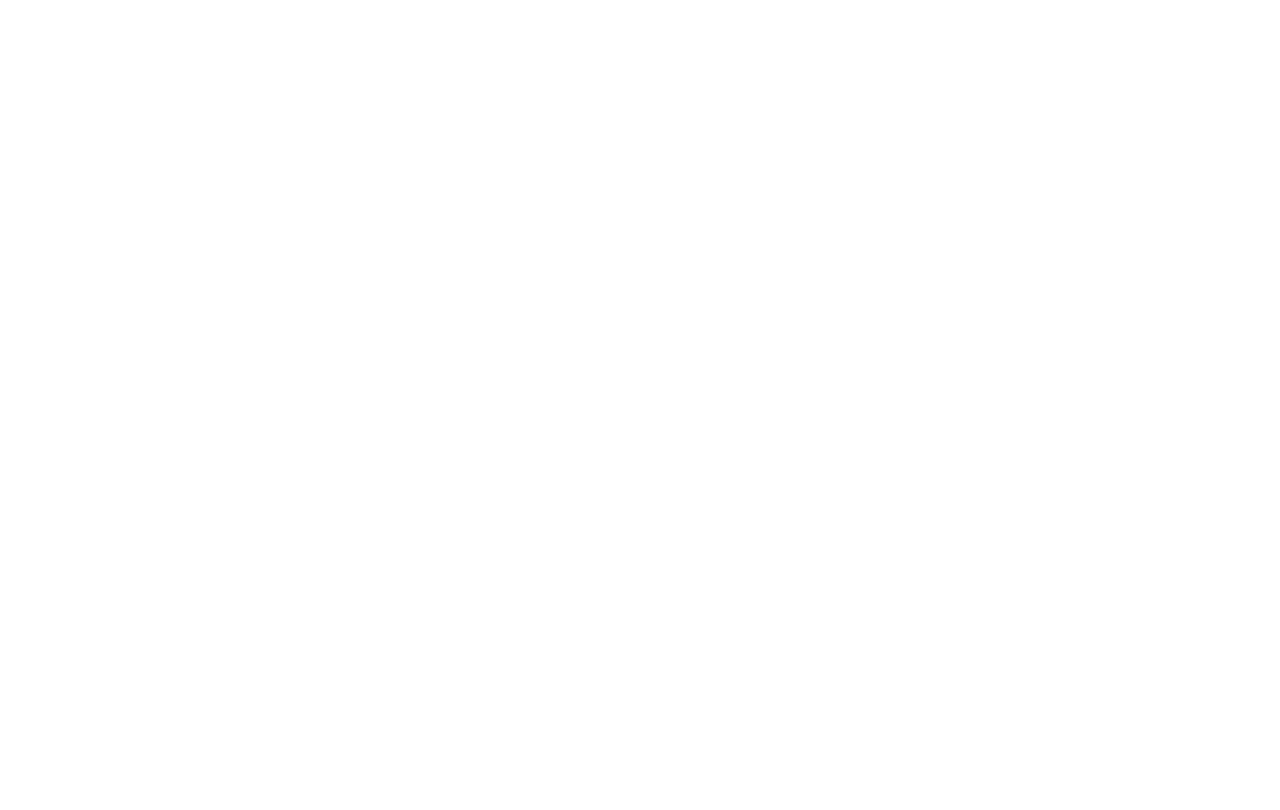
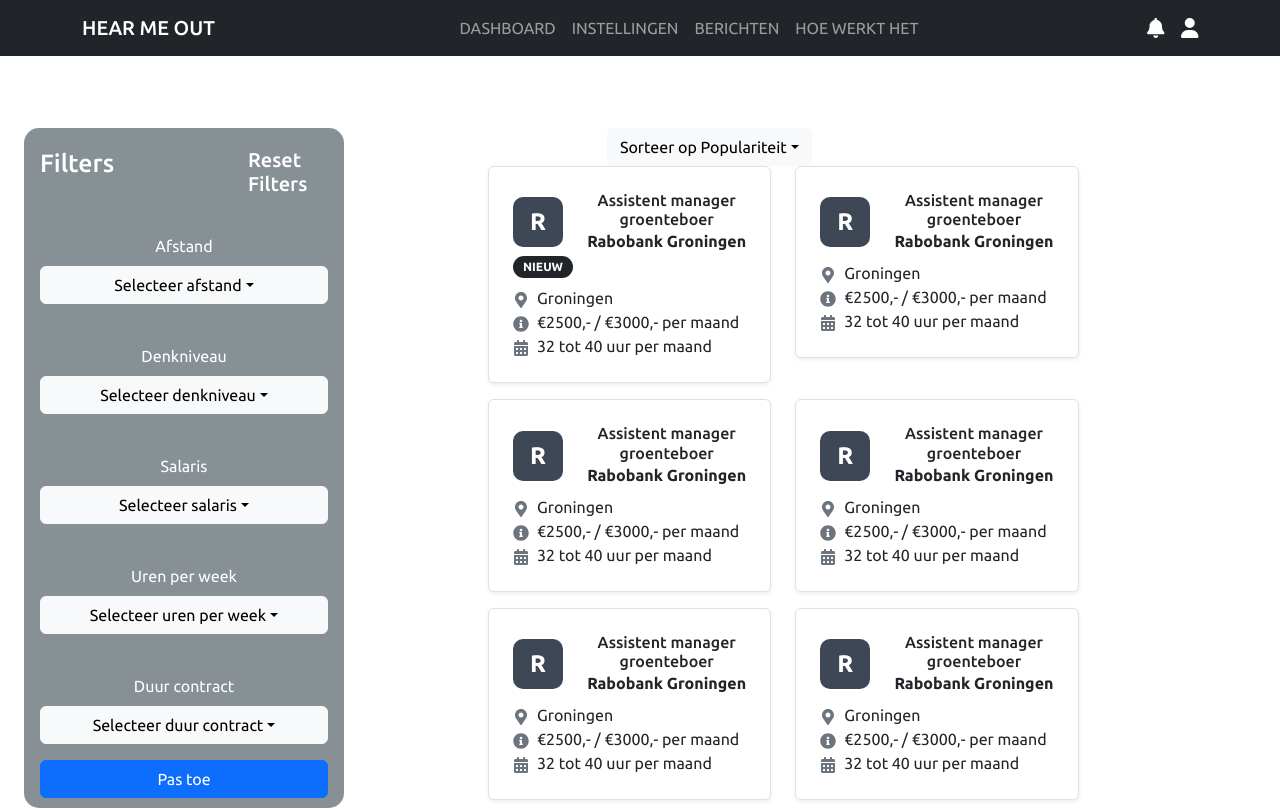
Before and after one commit to TLWNL/musical-octo-guacamole, a React (Vite) app in the folder HearMeOutt/: page /gebruiker/dashboard in a window 1280 px wide. Before the commit this address had no page. Shown: the top 810 px of the page. Built offline with nearby package versions, Linux system fonts and the light colour scheme.

Commit message:
Initial Dashboard

```diff
--- a/HearMeOutt/package.json
+++ b/HearMeOutt/package.json
@@ -17,6 +17,7 @@
     "react": "^18.3.1",
     "react-bootstrap": "^2.10.8",
     "react-dom": "^18.3.1",
+    "react-icons": "^5.4.0",
     "react-joyride": "^2.9.3",
     "react-router": "^7.1.3",
     "react-router-dom": "^7.1.3"
--- a/HearMeOutt/src/App.tsx
+++ b/HearMeOutt/src/App.tsx
@@ -3,6 +3,7 @@ import AccountRegistration from "./Components/AccountRegistration";
 import LoginPage from "./Components/LoginPage";
 import { BrowserRouter as Router, Routes, Route } from "react-router-dom";
 import RegistrationBus from "./Components/RegistrationBus";
+import KlantDash from "./Components/KlantDash";
 
 function App() {
   return (
@@ -11,6 +12,7 @@ function App() {
         <Route path="/" element={<LoginPage />} />
         <Route path="/gebruiker/aanmaken" element={<AccountRegistration />} />
         <Route path="/bedrijf/aanmaken" element={<RegistrationBus />} />
+        <Route path="/gebruiker/dashboard" element={<KlantDash />} />
       </Routes>
     </Router>
   );
--- /dev/null
+++ b/HearMeOutt/src/Components/JobFilter.tsx
@@ -0,0 +1,74 @@
+import { useState } from "react";
+import { Row, Col, Form, Dropdown, Button } from "react-bootstrap";
+
+function JobFilter() {
+  const filters: string[] = [
+    "Afstand",
+    "Denkniveau",
+    "Salaris",
+    "Uren per week",
+    "Duur contract",
+  ];
+
+  const [selectedOptions, setSelectedOptions] = useState<{
+    [key: string]: string;
+  }>(
+    filters.reduce(
+      (acc, filter) => ({
+        ...acc,
+        [filter]: `Selecteer ${filter.toLowerCase()}`,
+      }),
+      {}
+    )
+  );
+
+  const handleSelect = (filter: string, value: string | null) => {
+    if (value) {
+      setSelectedOptions((prev) => ({ ...prev, [filter]: value }));
+    }
+  };
+
+  return (
+    <Col
+      md={{ span: 3 }}
+      className="ms-4 p-3 d-flex flex-column"
+      style={{
+        background: "#879095",
+        height: "85vh",
+        borderRadius: "15px",
+        color: "white",
+      }}
+    >
+      <Row>
+        <Col md={8} className="mb-4 mt-1">
+          <h2 style={{ fontSize: "25px", textAlign: "left" }}>Filters</h2>
+        </Col>
+        <Col md={4} className="mt-1">
+          <h2 style={{ fontSize: "20px", textAlign: "left" }}>Reset Filters</h2>
+        </Col>
+      </Row>
+
+      {filters.map((filter, index) => (
+        <Form.Group className="mb-3 mt-4" key={index}>
+          <Form.Label>{filter}</Form.Label>
+          <Dropdown onSelect={(eventKey) => handleSelect(filter, eventKey)}>
+            <Dropdown.Toggle variant="light" className="w-100">
+              {selectedOptions[filter]}
+            </Dropdown.Toggle>
+            <Dropdown.Menu>
+              <Dropdown.Item eventKey="Optie 1">Optie 1</Dropdown.Item>
+              <Dropdown.Item eventKey="Optie 2">Optie 2</Dropdown.Item>
+              <Dropdown.Item eventKey="Optie 3">Optie 3</Dropdown.Item>
+            </Dropdown.Menu>
+          </Dropdown>
+        </Form.Group>
+      ))}
+
+      <Button variant="primary" className="mt-auto">
+        Pas toe
+      </Button>
+    </Col>
+  );
+}
+
+export default JobFilter;
--- /dev/null
+++ b/HearMeOutt/src/Components/JobPosting.tsx
@@ -0,0 +1,81 @@
+import { Card, Row, Col, Badge } from "react-bootstrap";
+import { FaMapMarkerAlt, FaInfoCircle, FaCalendarAlt } from "react-icons/fa";
+
+interface JobPostingProps {
+  title: string;
+  company: string;
+  location: string;
+  salary: string;
+  hours: string;
+  isNew?: boolean;
+}
+
+function JobPosting({
+  title,
+  company,
+  location,
+  salary,
+  hours,
+  isNew,
+}: JobPostingProps) {
+  return (
+    <Card
+      className="p-4 shadow-sm border rounded"
+      style={{ borderLeft: "5px solid #3E4756" }}
+    >
+      <Row className="align-items-center">
+        <Col xs="auto">
+          <div
+            className="d-flex align-items-center justify-content-center"
+            style={{
+              width: "50px",
+              height: "50px",
+              backgroundColor: "#3E4756",
+              borderRadius: "10px",
+              color: "white",
+              fontSize: "24px",
+              fontWeight: "bold",
+            }}
+          >
+            {company.charAt(0).toUpperCase()}
+          </div>
+        </Col>
+        <Col>
+          <h6 className="mb-0">{title}</h6>
+          <strong>{company}</strong>
+        </Col>
+        {isNew && (
+          <Col xs="auto">
+            <Badge
+              bg="dark"
+              style={{ borderRadius: "15px", padding: "5px 10px" }}
+            >
+              NIEUW
+            </Badge>
+          </Col>
+        )}
+      </Row>
+
+      <Row className="mt-2">
+        <Col xs="auto">
+          <FaMapMarkerAlt className="text-secondary me-2" />
+          {location}
+        </Col>
+      </Row>
+      <Row>
+        <Col xs="auto">
+          <FaInfoCircle className="text-secondary me-2" />
+          {salary}
+        </Col>
+      </Row>
+      <Row>
+        <Col xs="auto">
+          <FaCalendarAlt className="text-secondary me-2" />
+          {hours}
+        </Col>
+      </Row>
+    </Card>
+  );
+}
+
+export default JobPosting;
--- /dev/null
+++ b/HearMeOutt/src/Components/KlantDash.tsx
@@ -0,0 +1,61 @@
+import { useState } from "react";
+import { Col, Container, Row, Dropdown, ButtonGroup } from "react-bootstrap";
+import MyNavbar from "./MyNavBar";
+import JobFilter from "./JobFilter";
+import JobPosting from "./JobPosting";
+
+function KlantDash() {
+  const [sortOption, setSortOption] = useState("Populariteit");
+
+  return (
+    <>
+      <Container fluid>
+        <MyNavbar />
+        <Row
+          className="mt-5"
+          style={{ paddingTop: "80px", position: "relative" }}
+        >
+          <JobFilter />
+
+          {/* Sort Dropdown Button */}
+          <Col md={7} className="position-relative">
+            <Dropdown as={ButtonGroup} className="end-0 me-3">
+              <Dropdown.Toggle variant="light">
+                Sorteer op {sortOption}
+              </Dropdown.Toggle>
+              <Dropdown.Menu>
+                <Dropdown.Item onClick={() => setSortOption("Populariteit")}>
+                  Populariteit
+                </Dropdown.Item>
+                <Dropdown.Item onClick={() => setSortOption("Salaris")}>
+                  Salaris
+                </Dropdown.Item>
+                <Dropdown.Item onClick={() => setSortOption("Locatie")}>
+                  Locatie
+                </Dropdown.Item>
+              </Dropdown.Menu>
+            </Dropdown>
+
+            {/* Job Postings Grid */}
+            <Row style={{ marginLeft: "120px" }} className="gy-3">
+              {Array.from({ length: 10 }).map((_, index) => (
+                <Col key={index} md={6}>
+                  <JobPosting
+                    title="Assistent manager groenteboer"
+                    company="Rabobank Groningen"
+                    location="Groningen"
+                    salary="€2500,- / €3000,- per maand"
+                    hours="32 tot 40 uur per maand"
+                    isNew={index === 0}
+                  />
+                </Col>
+              ))}
+            </Row>
+          </Col>
+        </Row>
+      </Container>
+    </>
+  );
+}
+
+export default KlantDash;
--- /dev/null
+++ b/HearMeOutt/src/Components/MyNavBar.tsx
@@ -0,0 +1,31 @@
+import { faBell, faUser } from "@fortawesome/free-solid-svg-icons";
+import { FontAwesomeIcon } from "@fortawesome/react-fontawesome";
+import { Navbar, Container, Nav } from "react-bootstrap";
+
+const MyNavbar = () => {
+  return (
+    <Navbar bg="dark" variant="dark" expand="lg" fixed="top">
+      <Container>
+        <Navbar.Brand href="#">HEAR ME OUT</Navbar.Brand>
+        <Navbar.Toggle aria-controls="basic-navbar-nav" />
+        <Navbar.Collapse
+          id="basic-navbar-nav"
+          className="justify-content-center"
+        >
+          <Nav>
+            <Nav.Link href="#dashboard">DASHBOARD</Nav.Link>
+            <Nav.Link href="#instellingen">INSTELLINGEN</Nav.Link>
+            <Nav.Link href="#berichten">BERICHTEN</Nav.Link>
+            <Nav.Link href="#hoe-werkt-het">HOE WERKT HET</Nav.Link>
+          </Nav>
+        </Navbar.Collapse>
+        <div className="d-flex gap-3">
+          <FontAwesomeIcon icon={faBell} size="lg" className="text-white" />
+          <FontAwesomeIcon icon={faUser} size="lg" className="text-white" />
+        </div>
+      </Container>
+    </Navbar>
+  );
+};
+
+export default MyNavbar;
--- a/HearMeOutt/src/Components/RegistrationBus.tsx
+++ b/HearMeOutt/src/Components/RegistrationBus.tsx
@@ -1,5 +1,73 @@
+import { Container, Row, Col } from "react-bootstrap";
+import RegistrationForm from "./RegistrationForm";
+
 function RegistrationBus() {
-  return <></>;
+  return (
+    <>
+      <Container fluid>
+        <Row>
+          <Col
+            md={{ span: 4 }}
+            className="mt-4 ms-4 p-3 d-flex flex-column"
+            style={{
+              background: "#424B5A",
+              height: "95vh",
+              borderRadius: "15px",
+              color: "white",
+            }}
+          >
+            <Row style={{ height: "280px" }}>
+              <Col md={12} className="mb-4 mt-1">
+                <h2
+                  className="mb-4"
+                  style={{ fontSize: "25px", textAlign: "left" }}
+                >
+                  HEAR ME OUT
+                </h2>
+              </Col>
+            </Row>
+
+            <Row>
+              <Col md={{ span: 9 }} className="mt-4 mb-4">
+                <h2
+                  style={{
+                    fontSize: "40px",
+                    color: "white",
+                    textAlign: "left",
+                    marginLeft: "53px",
+                    lineHeight: "54px",
+                    fontFamily: "Ubuntu Regular, sans-serif",
+                    fontWeight: "400",
+                  }}
+                >
+                  Begin je zoektocht naar je ideale werknemer nu bij ons
+                </h2>
+              </Col>
+            </Row>
+
+            <Row>
+              <Col md={11} className="mt-4">
+                <p
+                  style={{
+                    fontSize: "18px",
+                    textAlign: "left",
+                    marginLeft: "53px",
+                  }}
+                >
+                  Vind je nieuwe werknemer bij Hear Me Out. Door de goede
+                  spraakopname’s voorkom je vooroordelen en kom je sneller aan
+                  nieuwe werknemers!
+                </p>
+              </Col>
+            </Row>
+          </Col>
+          <Col md="7">
+            <RegistrationForm></RegistrationForm>
+          </Col>
+        </Row>
+      </Container>
+    </>
+  );
 }
 
 export default RegistrationBus;
```
Also changed, not shown: 1 other file (tests, documents, lock files or other folders).
